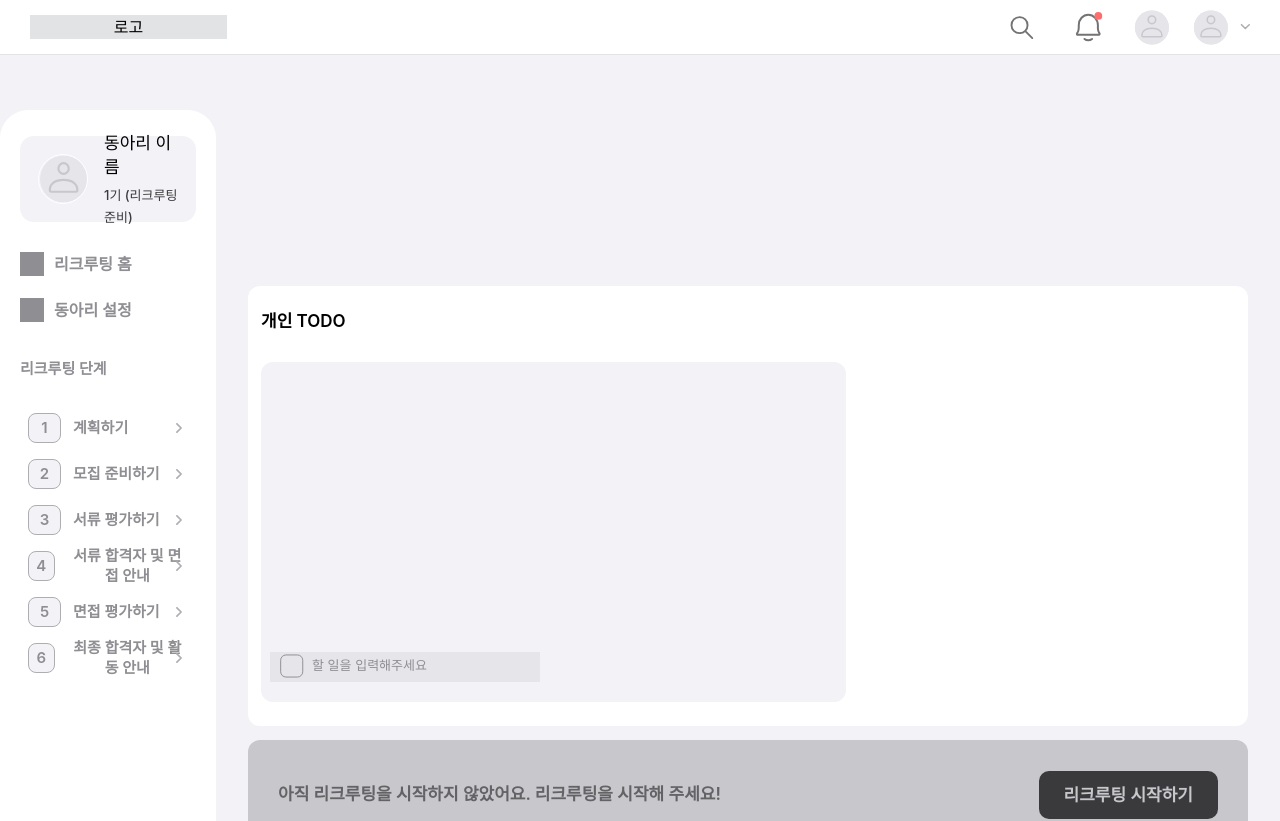
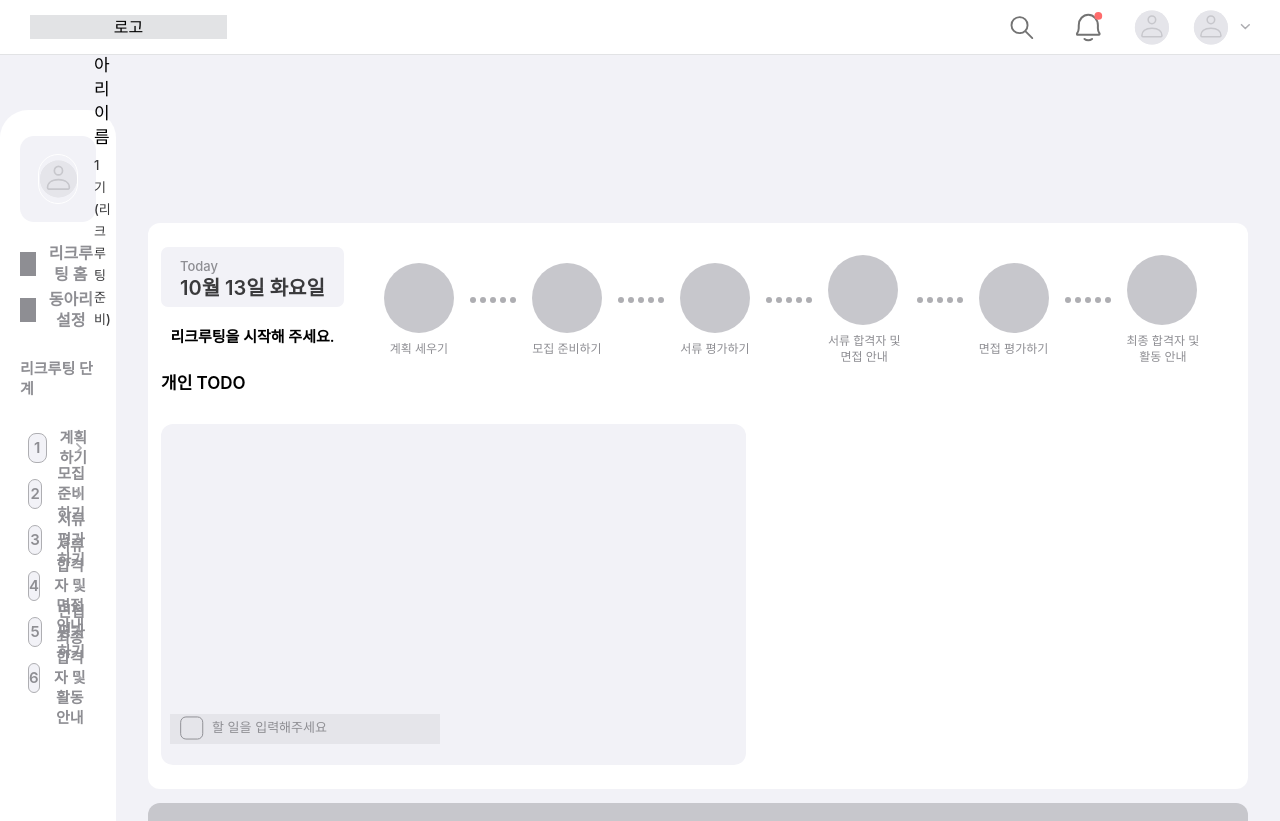
Before and after one commit to Cluting/cluting-frontend, a React (Create React App) app: page /recruting/home in a window 1280 px wide. Shown: the top 821 px of the page. Built offline with nearby package versions, Linux system fonts and the light colour scheme; a web font is replaced by a local one.

Commit message:
🎨 style: 리크루팅 홈 상단 RecrutingStep UI

```diff
--- a/src/components/recruting/RecruitmentStep.tsx
+++ b/src/components/recruting/RecruitmentStep.tsx
@@ -1,5 +1,81 @@
 //리크루팅 단계
 
 export default function RecruitmentStep() {
-  return <div className="text-[30px] "></div>;
+  return (
+    <div className="flex">
+      <div className="flex flex-col items-center">
+        <section>
+          <div className="bg-gray-100 px-[19px] py-[8px] rounded-[7px] text-left">
+            <p className="text-caption1 text-gray-700">Today</p>
+            <p className="text-gray-900 text-title3">10월 13일 화요일</p>
+          </div>
+        </section>
+
+        <section className="mt-5 mb-[25px]">
+          <p className="text-subheadline">{"리크루팅을 시작해 주세요."}</p>
+        </section>
+      </div>
+
+      <section className="flex items-center ml-10">
+        <div>
+          <div className="w-[70px] h-[70px] rounded-full bg-gray-400"></div>
+          <p className="text-caption2 text-gray-700 mt-2">계획 세우기</p>
+        </div>
+        <img
+          src="/assets/ic-progress.svg"
+          alt="진행 단계"
+          className=" w-[46px] h-[6px] mx-4 mb-5"
+        />
+
+        <div>
+          <div className="w-[70px] h-[70px] rounded-full bg-gray-400"></div>
+          <p className="text-caption2 text-gray-700 mt-2">모집 준비하기</p>
+        </div>
+        <img
+          src="/assets/ic-progress.svg"
+          alt="진행 단계"
+          className=" w-[46px] h-[6px] mx-4 mb-5"
+        />
+
+        <div>
+          <div className="w-[70px] h-[70px] rounded-full bg-gray-400"></div>
+          <p className="text-caption2 text-gray-700 mt-2">서류 평가하기</p>
+        </div>
+        <img
+          src="/assets/ic-progress.svg"
+          alt="진행 단계"
+          className=" w-[46px] h-[6px] mx-4 mb-5"
+        />
+
+        <div>
+          <div className="w-[70px] h-[70px] rounded-full bg-gray-400"></div>
+          <p className="text-caption2 text-gray-700 mt-2">
+            서류 합격자 및 <br /> 면접 안내
+          </p>
+        </div>
+        <img
+          src="/assets/ic-progress.svg"
+          alt="진행 단계"
+          className=" w-[46px] h-[6px] mx-4 mb-5"
+        />
+
+        <div>
+          <div className="w-[70px] h-[70px] rounded-full bg-gray-400"></div>
+          <p className="text-caption2 text-gray-700 mt-2">면접 평가하기</p>
+        </div>
+        <img
+          src="/assets/ic-progress.svg"
+          alt="진행 단계"
+          className=" w-[46px] h-[6px] mx-4 mb-5"
+        />
+
+        <div>
+          <div className="w-[70px] h-[70px] rounded-full bg-gray-400"></div>
+          <p className="text-caption2 text-gray-700 mt-2">
+            최종 합격자 및 <br /> 활동 안내
+          </p>
+        </div>
+      </section>
+    </div>
+  );
 }
--- a/src/pages/Recruting/RecrutingHome.tsx
+++ b/src/pages/Recruting/RecrutingHome.tsx
@@ -4,6 +4,7 @@ import { useState } from "react";
 import RecrutingStartModal from "../../components/recruting/home/RecrutingStartModal";
 import Sidemenu from "../../components/recruting/Sidemenu";
 import TodoTemplate from "../../components/recruting/home/TodoTemplate";
+import RecruitmentStep from "../../components/recruting/RecruitmentStep";
 
 export default function RecrutingHome() {
   const [isModalOpen, setIsModalOpen] = useState(false); // 모달 가시성 상태
@@ -21,13 +22,14 @@ export default function RecrutingHome() {
       {" "}
       <Sidemenu />
       <div className="flex flex-col">
-        <div className="w-[1000px] h-auto bg-white-100 py-6 mx-8 px-[13px] rounded-[12px]">
+        <div className="w-[1100px] h-auto bg-white-100 py-6 mx-8 px-[13px] rounded-[12px]">
+          <RecruitmentStep />
           <section className="w-min">
             <p className="text-headline mb-[30px] text-left">개인 TODO</p>
             <TodoTemplate />
           </section>
         </div>
-        <section className="w-[1000px] bg-gray-400 text-headline flex items-center justify-between mx-8 mt-[14px] py-[15px] px-[30px] rounded-[12px]">
+        <section className="w-[1100px] bg-gray-400 text-headline flex items-center justify-between mx-8 mt-[14px] py-[15px] px-[30px] rounded-[12px]">
           <p className="mt-7 text-headline text-gray-800 mb-[30px] text-left">
             아직 리크루팅을 시작하지 않았어요. 리크루팅을 시작해 주세요!
           </p>
--- a/tailwind.config.js
+++ b/tailwind.config.js
@@ -25,6 +25,7 @@ module.exports = {
         title1: ["28px", { lineHeight: "34px", fontWeight: "600" }],
         title3: ["20px", { lineHeight: "22px", fontWeight: "600" }],
         caption1: ["13px", { lineHeight: "22px", fontWeight: "500" }],
+        caption2: ["12px", { lineHeight: "16px", fontWeight: "500" }],
         caption3: ["13px", { lineHeight: "18px", fontWeight: "500" }],
         subheadline: ["15px", { lineHeight: "20px", fontWeight: "600" }],
         callout: ["16px", { lineHeight: "21px", fontWeight: "600" }]
```
Also changed, not shown: public/assets/ic-progress.svg (added).
